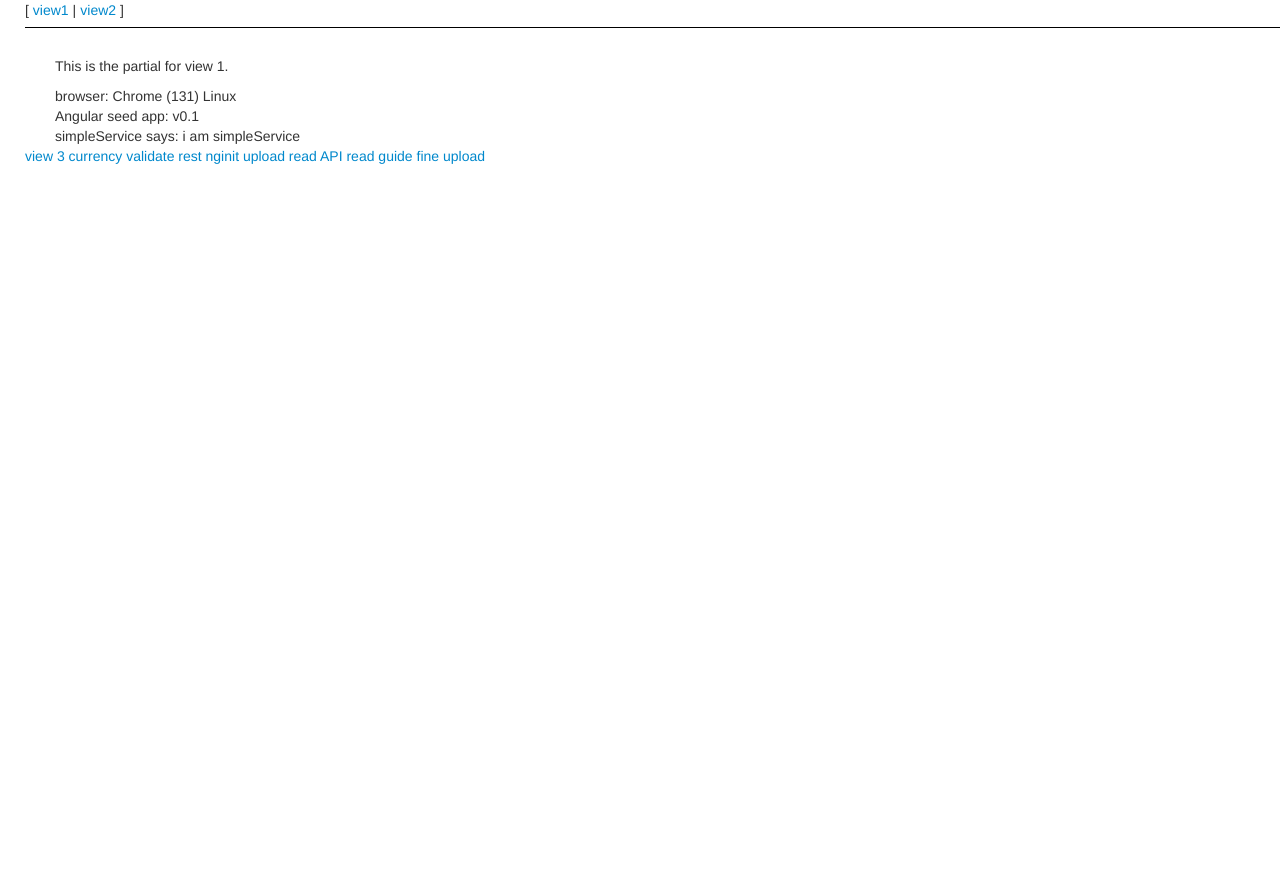
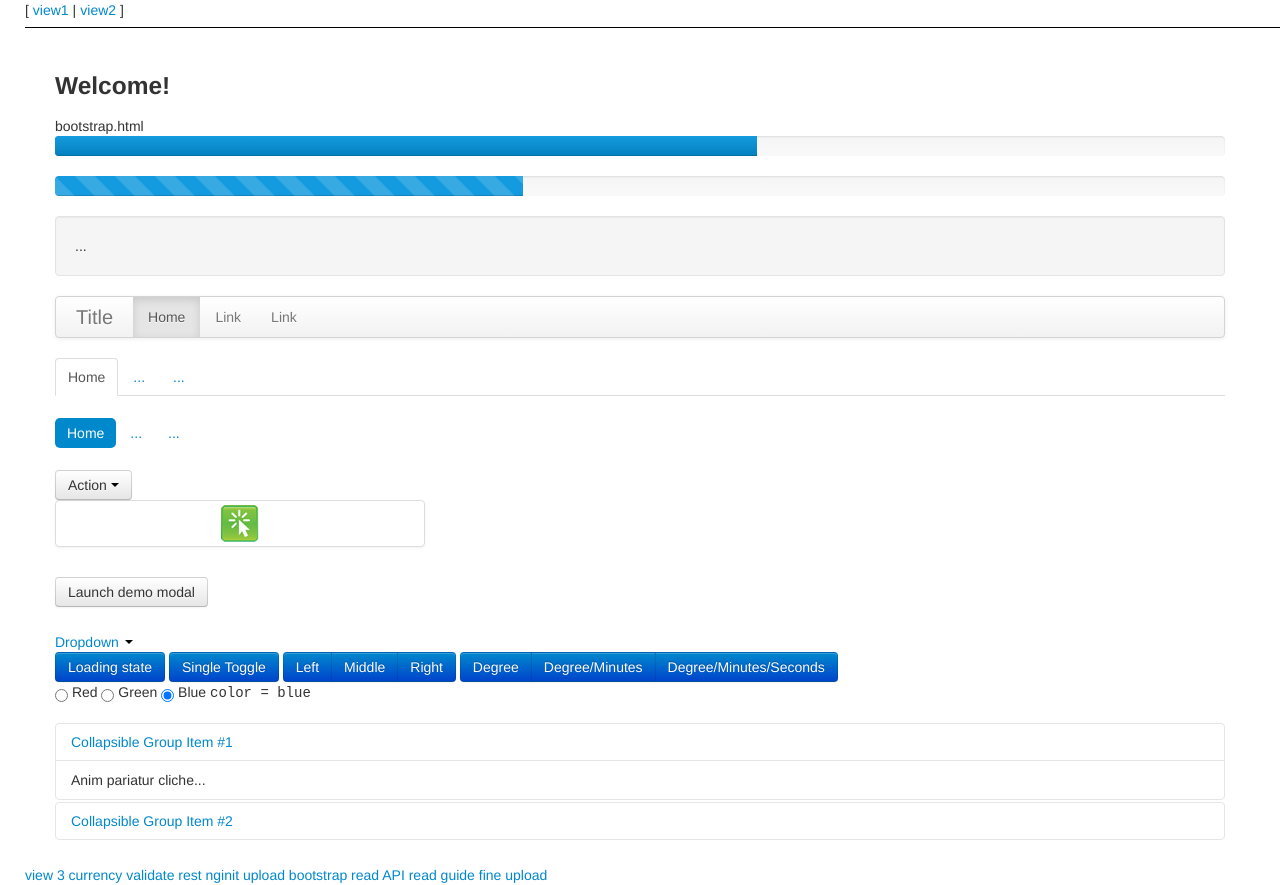
Before and after one commit to gotaheads/ngdemo, a plain HTML site: page app/index.html at #/bootstrap in a window 1280 px wide. Before the commit the page ends 800 px from the top, so only its background shows below. Drawn offline with nearby package versions, Linux system fonts and the light colour scheme.

Commit message:
'bootstrap and some api'

```diff
--- a/app/css/app.css
+++ b/app/css/app.css
@@ -1,4 +1,8 @@
 /* app css stylesheet */
+
+.top25 {
+  margin-top: 25px;
+}
 
 .menu {
   list-style: none;
--- a/app/index.html
+++ b/app/index.html
@@ -27,16 +27,18 @@
     <li><a href="#/view2">view2</a></li>
   </ul>
   <div class="container">
+    <h3>{{pageMessage}}</h3>
+
     <div ng-view></div>
 
-    <div class="row">
+    <div class="row top25">
       <a ng-href="#/view3">view 3</a>
       <a ng-href="#/currency">currency</a>
       <a ng-href="#/validate">validate</a>
       <a ng-href="#/rest">rest</a>
       <a ng-href="#/nginit">nginit</a>
       <a ng-href="#/upload">upload</a>
-
+      <a ng-href="#/bootstrap">bootstrap</a>
       <a href="http://docs.angularjs.org/api/">read API</a>
       <a href="http://docs.angularjs.org/guide">read guide</a>
       <a href="https://github.com/valums/file-uploader#summary">fine upload</a>
--- a/app/js/app.js
+++ b/app/js/app.js
@@ -12,6 +12,8 @@ var myApp = angular.module('myApp', ['myApp.filters', 'myApp.services', 'myApp.d
     $routeProvider.when('/rest', {templateUrl: 'partials/rest.html', controller: RestCtrl});
     $routeProvider.when('/nginit', {templateUrl: 'partials/nginit.html', controller: MyCtrl2});
     $routeProvider.when('/upload', {templateUrl: 'partials/upload.html', controller: UploadCtrl});
+    $routeProvider.when('/bootstrap', {templateUrl: 'partials/bootstrap.html', controller: BootstrapCtrl});
+    $routeProvider.when('/ngapi', {templateUrl: 'partials/ngapi.html', controller: NgAPICtrl});
     $routeProvider.otherwise({redirectTo: '/view1'});
   }]);
 
@@ -20,6 +22,8 @@ myApp.run(['$rootScope',function($rootScope) {
   $rootScope.browser = BrowserDetect.browser
   $rootScope.browserVersion = BrowserDetect.version
   $rootScope.browserOS = BrowserDetect.OS
+
+  $rootScope.pageMessage = 'Welcome!'
 
   //$rootScope.accounting = accounting
 
--- a/app/js/controllers.js
+++ b/app/js/controllers.js
@@ -117,4 +117,27 @@ function MyCtrl2() {
 }
 MyCtrl2.$inject = [];
 
-ValCtrl
+
+function BlankCtrl() {
+	$scope.pageMessage = 'Welcome!!!???'
+}
+BlankCtrl.$inject = [];
+
+
+function BootstrapCtrl($scope) {
+ $scope.color = 'blue'
+
+}
+BootstrapCtrl.$inject = ['$scope'];
+
+
+
+function NgAPICtrl($scope) {
+ $scope.color = 'blue'
+
+ $scope.hitEnter =  function() {
+ 	console.log('hit enter on div')
+
+ }
+}
+NgAPICtrl.$inject = ['$scope'];
--- /dev/null
+++ b/app/partials/bootstrap.html
@@ -0,0 +1,155 @@
+bootstrap.html
+
+
+<div class="progress">
+  <div class="bar" style="width: 60%;"></div>
+</div>
+
+<div class="progress progress-striped active">
+  <div class="bar" style="width: 40%;"></div>
+</div>
+
+
+<div class="well">
+  ...
+</div>
+
+
+<div class="navbar">
+  <div class="navbar-inner">
+    <a class="brand" href="#">Title</a>
+    <ul class="nav">
+      <li class="active"><a href="#">Home</a></li>
+      <li><a href="#">Link</a></li>
+      <li><a href="#">Link</a></li>
+    </ul>
+  </div>
+</div>
+
+
+<ul class="nav nav-tabs">
+  <li class="active">
+    <a href="#">Home</a>
+  </li>
+  <li><a href="#">...</a></li>
+  <li><a href="#">...</a></li>
+</ul>
+
+
+<ul class="nav nav-pills">
+  <li class="active">
+    <a href="#">Home</a>
+  </li>
+  <li><a href="#">...</a></li>
+  <li><a href="#">...</a></li>
+</ul>
+
+<div class="btn-group">
+  <a class="btn dropdown-toggle" data-toggle="dropdown" href="#">
+    Action
+    <span class="caret"></span>
+  </a>
+  <ul class="dropdown-menu">
+    <!-- dropdown menu links -->
+	  <li><a tabindex="-1" href="#">Action</a></li>
+	  <li><a tabindex="-1" href="#">Another action</a></li>
+
+  </ul>
+</div>
+
+
+<ul class="thumbnails">
+  <li class="span4">
+    <a href="#" class="thumbnail">
+      <img data-src="holder.js/100x100" alt="" src="img/select.jpg">
+    </a>
+  </li>
+</ul>
+
+<!-- Button to trigger modal -->
+<a href="#myModal" role="button" class="btn" data-toggle="modal">Launch demo modal</a>
+
+<!-- Modal -->
+<div id="myModal" class="modal hide fade" tabindex="-1" role="dialog" aria-labelledby="	myModalLabel" aria-hidden="true">
+  <div class="modal-header">
+    <button type="button" class="close" data-dismiss="modal" aria-hidden="true">×</button>
+    <h3 id="myModalLabel">Modal header</h3>
+  </div>
+  <div class="modal-body">
+    <p>One fine body…</p>
+  </div>
+  <div class="modal-footer">
+    <button class="btn" data-dismiss="modal" aria-hidden="true">Close</button>
+    <button class="btn btn-primary">Save changes</button>
+  </div>
+</div>
+
+<div class="dropdown top25">
+  <a class="dropdown-toggle" id="dLabel" role="button" data-toggle="dropdown" data-target="#" href="/page.html">
+    Dropdown
+    <b class="caret"></b>
+  </a>
+  <ul class="dropdown-menu" role="menu" aria-labelledby="dLabel">
+  <li class="span4">
+    <a href="#" class="thumbnail">
+      <img data-src="holder.js/100x100" alt="" src="img/select.jpg">
+    </a>
+  </li>
+  </ul>
+</div>
+
+
+<button type="button" class="btn btn-primary" data-loading-text="Loading...">Loading state</button>
+
+
+<button type="button" class="btn btn-primary" data-toggle="button">Single Toggle</button>
+
+
+<div class="btn-group" data-toggle="buttons-checkbox">
+  <button type="button" class="btn btn-primary">Left</button>
+  <button type="button" class="btn btn-primary">Middle</button>
+  <button type="button" class="btn btn-primary">Right</button>
+</div>
+
+
+<div class="btn-group" data-toggle="buttons-radio">
+  <button type="button" class="btn btn-primary">Degree</button>
+  <button type="button" class="btn btn-primary">Degree/Minutes</button>
+  <button type="button" class="btn btn-primary">Degree/Minutes/Seconds</button>
+</div>
+
+
+<form name="myForm">
+  <input type="radio" ng-model="color" value="red">  Red
+  <input type="radio" ng-model="color" value="green"> Green
+  <input type="radio" ng-model="color" value="blue"> Blue
+  <tt>color = {{color}}</tt><br/>
+</form>
+
+
+<div class="accordion" id="accordion2">
+  <div class="accordion-group">
+    <div class="accordion-heading">
+      <a class="accordion-toggle" data-toggle="collapse" data-parent="#accordion2" href="#collapseOne">
+        Collapsible Group Item #1
+      </a>
+    </div>
+    <div id="collapseOne" class="accordion-body collapse in">
+      <div class="accordion-inner">
+        Anim pariatur cliche...
+      </div>
+    </div>
+  </div>
+  <div class="accordion-group">
+    <div class="accordion-heading">
+      <a class="accordion-toggle" data-toggle="collapse" data-parent="#accordion2" href="#collapseTwo">
+        Collapsible Group Item #2
+      </a>
+    </div>
+    <div id="collapseTwo" class="accordion-body collapse">
+      <div class="accordion-inner">
+        Anim pariatur cliche...
+      </div>
+    </div>
+  </div>
+</div>
```
Also changed, not shown: app/partials/ngapi.html (added, +4 -0 lines), app/partials/upload.html (+18 -0 lines), app/img/select.jpg (added).
